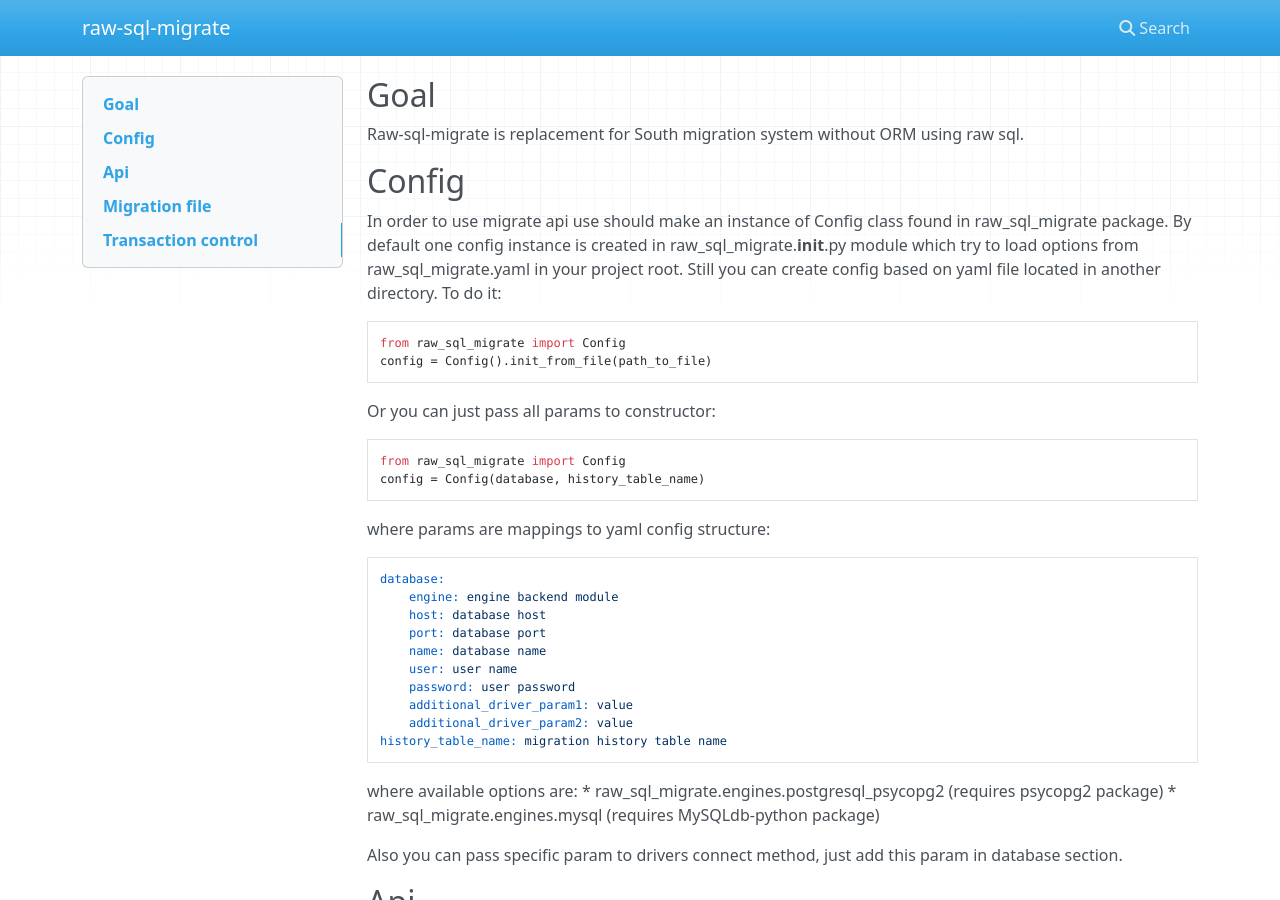
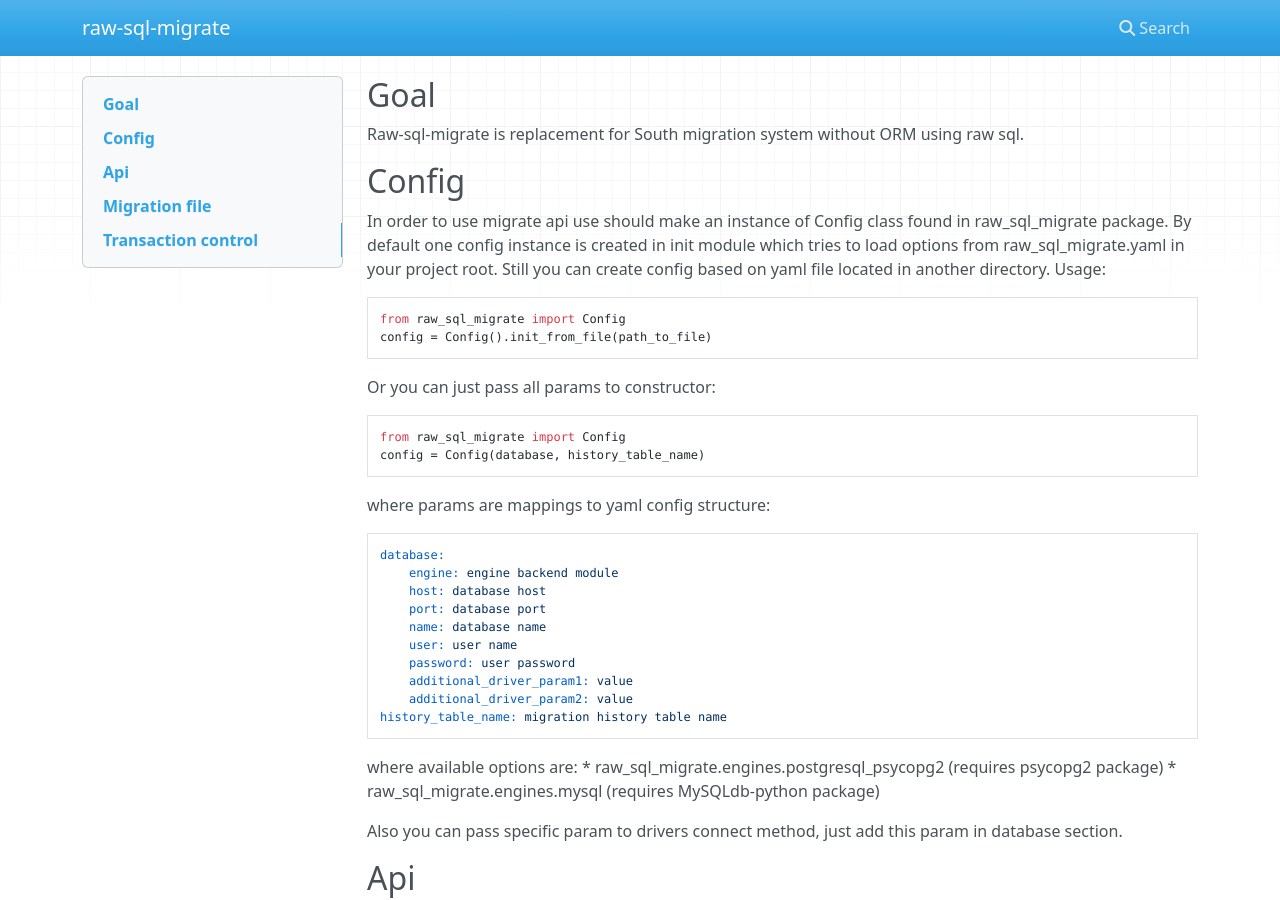
Before and after one commit to ts-taiye/raw-sql-migrate, an MkDocs documentation site: the page built from docs/index.md, in a window 1280 px wide and 900 px high. Built offline with MkDocs 1.6.1, drawn with Linux system fonts in a browser that asks for light colours; nearby versions of some CDN libraries.

Commit message:
readme markdown fix

````diff
--- a/docs/index.md
+++ b/docs/index.md
@@ -4,9 +4,9 @@ Raw-sql-migrate is replacement for South migration system without ORM using raw
 
 ## Config
 In order to use migrate api use should make an instance of Config class found in raw_sql_migrate package.
-By default one config instance is created in raw_sql_migrate.__init__.py module which try to load options
+By default one config instance is created in init module which tries to load options
 from raw_sql_migrate.yaml in your project root. Still you can create config based on yaml file located in
-another directory. To do it:
+another directory. Usage:
 ```python
 from raw_sql_migrate import Config
 config = Config().init_from_file(path_to_file)
````
